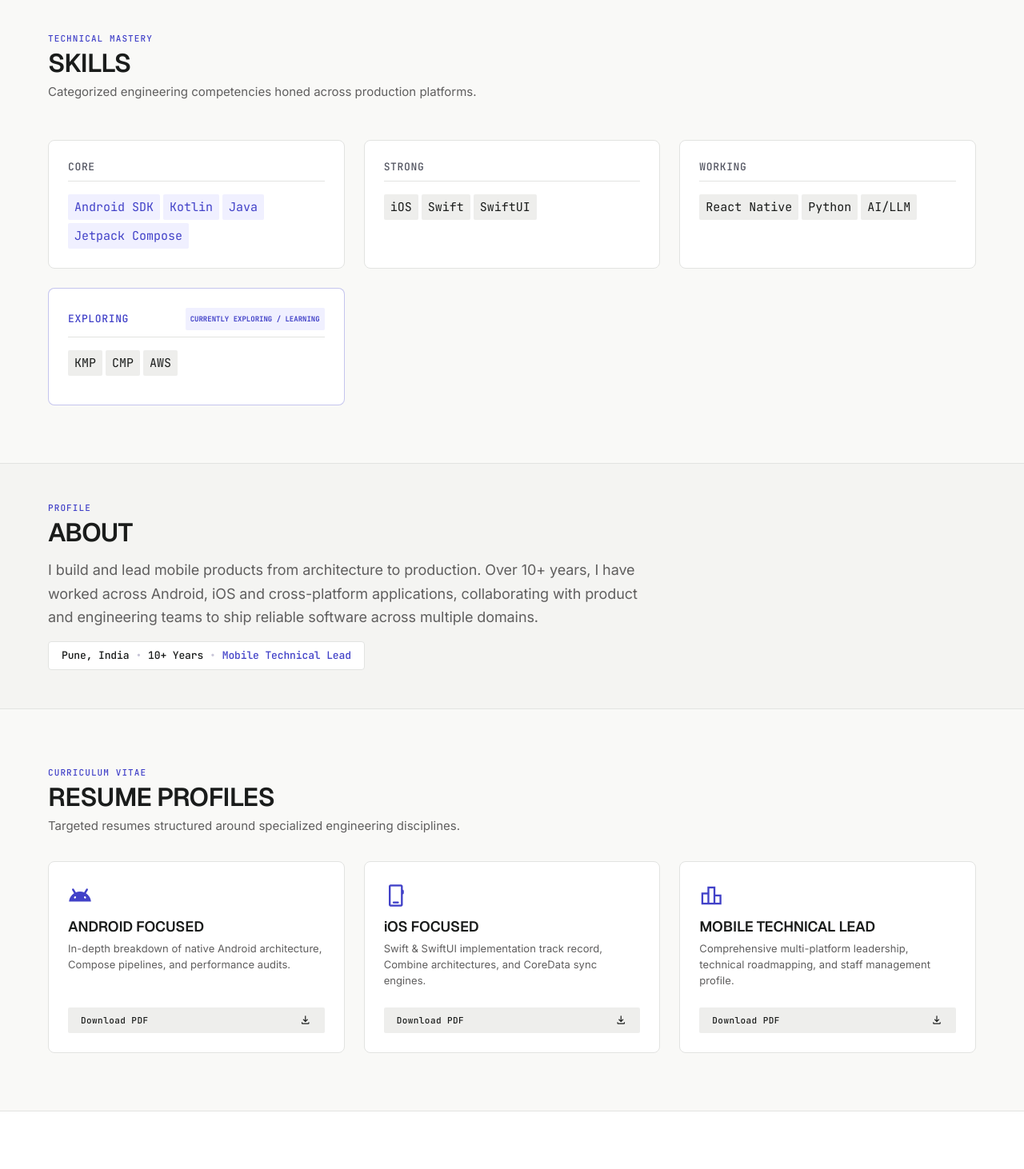
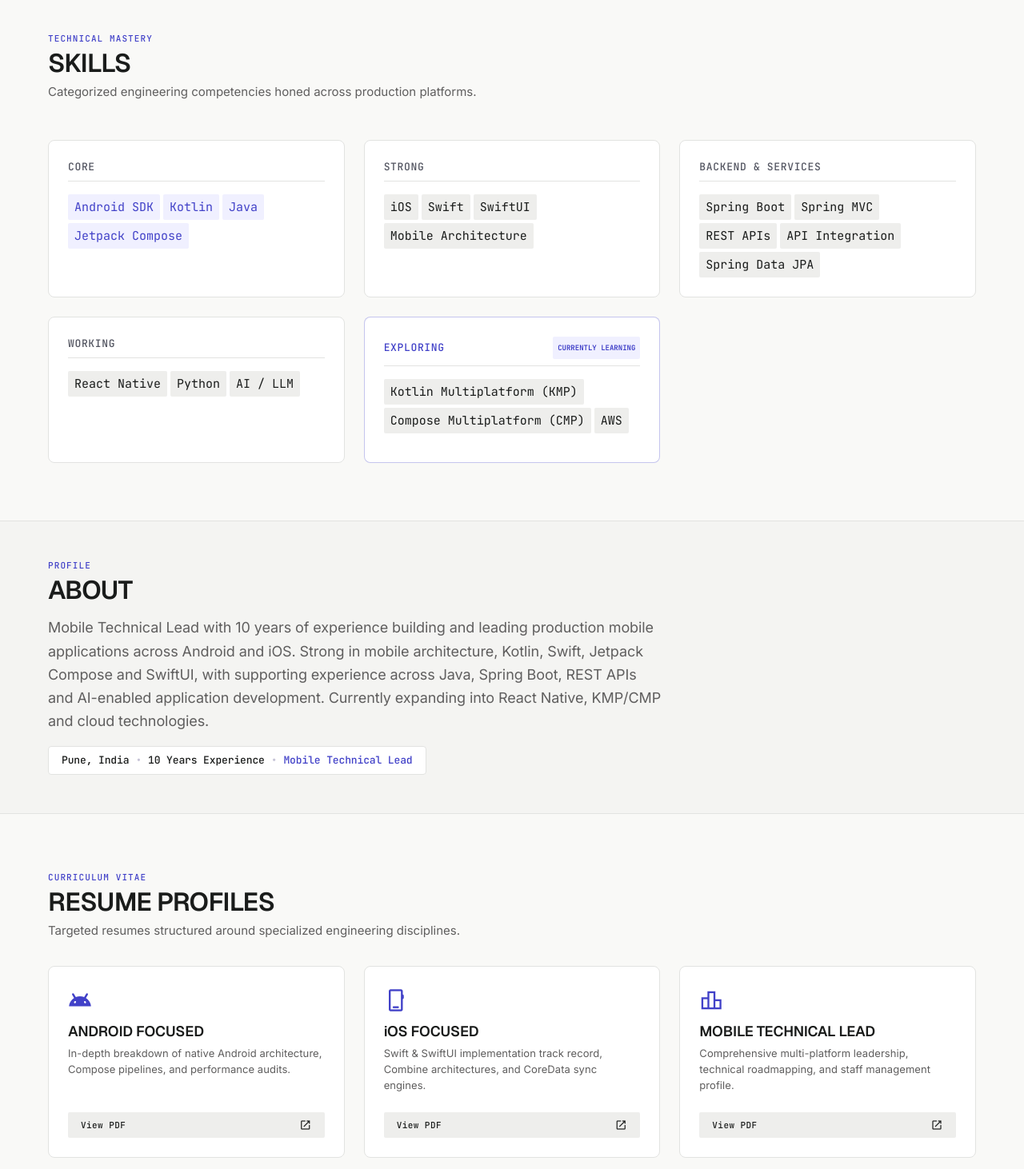
Before and after one commit to mayurrokadecp01-svg/mayur_profile, a React (Vite) app: page / in a window 1280 px wide. Shown: the part 5181-6643 px from the top of the page at 80% size. Built offline with nearby package versions, Linux system fonts and the light colour scheme.

Commit message:
Final portfolio updates: Skills, Experience, Resumes, and SEO

```diff
--- a/src/components/sections/About.tsx
+++ b/src/components/sections/About.tsx
@@ -8,12 +8,12 @@ const About = () => {
           <span className="font-label-mono-sm text-label-mono-sm text-primary uppercase tracking-widest block mb-space-2xs">Profile</span>
           <h2 className="font-headline-lg text-headline-lg text-on-surface uppercase tracking-tight mb-space-sm">About</h2>
           <p className="font-body-lg text-body-lg text-secondary leading-relaxed mb-space-md">
-            I build and lead mobile products from architecture to production. Over 10+ years, I have worked across Android, iOS and cross-platform applications, collaborating with product and engineering teams to ship reliable software across multiple domains.
+            Mobile Technical Lead with 10 years of experience building and leading production mobile applications across Android and iOS. Strong in mobile architecture, Kotlin, Swift, Jetpack Compose and SwiftUI, with supporting experience across Java, Spring Boot, REST APIs and AI-enabled application development. Currently expanding into React Native, KMP/CMP and cloud technologies.
           </p>
-          <div className="inline-flex items-center gap-space-xs font-label-code text-label-code text-on-surface bg-surface-container-lowest px-space-md py-space-xs rounded-lg border border-surface-container-highest">
+          <div className="inline-flex items-center gap-space-xs font-label-code text-label-code text-on-surface bg-surface-container-lowest px-space-md py-space-xs rounded-lg border border-surface-container-highest flex-wrap">
             <span>Pune, India</span>
             <span className="text-outline-variant">•</span>
-            <span>10+ Years</span>
+            <span>10 Years Experience</span>
             <span className="text-outline-variant">•</span>
             <span className="text-primary font-medium">Mobile Technical Lead</span>
           </div>
--- a/src/components/sections/AiEnabled.tsx
+++ b/src/components/sections/AiEnabled.tsx
@@ -10,10 +10,11 @@ const AiEnabled = () => {
             <h2 className="font-headline-sm text-headline-sm text-on-surface uppercase tracking-tight">AI-Enabled Engineering</h2>
           </div>
           <div className="flex flex-wrap items-center gap-space-xs">
-            <span className="font-label-mono-sm text-label-mono-sm px-space-sm py-space-2xs rounded bg-surface-container-lowest border border-surface-container-highest text-on-surface">AI / LLM Integration</span>
+            <span className="font-label-mono-sm text-label-mono-sm px-space-sm py-space-2xs rounded bg-surface-container-lowest border border-surface-container-highest text-on-surface">LLM Integration</span>
             <span className="font-label-mono-sm text-label-mono-sm px-space-sm py-space-2xs rounded bg-surface-container-lowest border border-surface-container-highest text-on-surface">AI-Assisted Development</span>
+            <span className="font-label-mono-sm text-label-mono-sm px-space-sm py-space-2xs rounded bg-surface-container-lowest border border-surface-container-highest text-on-surface">Cursor</span>
+            <span className="font-label-mono-sm text-label-mono-sm px-space-sm py-space-2xs rounded bg-surface-container-lowest border border-surface-container-highest text-on-surface">Google Antigravity</span>
             <span className="font-label-mono-sm text-label-mono-sm px-space-sm py-space-2xs rounded bg-surface-container-lowest border border-surface-container-highest text-on-surface">AI-Assisted Code Review</span>
-            <span className="font-label-mono-sm text-label-mono-sm px-space-sm py-space-2xs rounded bg-surface-container-lowest border border-surface-container-highest text-on-surface">AI-Assisted SDLC</span>
             <div className="inline-flex items-center gap-space-2xs px-space-sm py-space-2xs rounded bg-primary text-on-primary font-label-mono-sm text-label-mono-sm">
               <span className="material-symbols-outlined text-[14px]">verified</span>
               <span>Microsoft Certified: Azure AI Engineer Associate</span>
--- a/src/components/sections/ResumeProfiles.tsx
+++ b/src/components/sections/ResumeProfiles.tsx
@@ -1,4 +1,8 @@
 import React from 'react';
+
+const supabaseStorageUrl = import.meta.env.VITE_SUPABASE_URL
+  ? `${import.meta.env.VITE_SUPABASE_URL}/storage/v1/object/public/resumes`
+  : '';
 
 const ResumeProfiles = () => {
   return (
@@ -17,9 +21,9 @@ const ResumeProfiles = () => {
               <h3 className="font-headline-sm text-headline-sm text-on-surface font-semibold mb-space-2xs">ANDROID FOCUSED</h3>
               <p className="font-body-sm text-body-sm text-secondary">In-depth breakdown of native Android architecture, Compose pipelines, and performance audits.</p>
             </div>
-            <a className="inline-flex items-center justify-between px-space-md py-space-xs rounded bg-surface-container text-on-surface font-label-mono-sm text-label-mono-sm hover:bg-on-surface hover:text-on-primary transition-colors" download href="/resume.pdf" target="_blank" rel="noopener noreferrer">
-              <span>Download PDF</span>
-              <span className="material-symbols-outlined text-[16px]">download</span>
+            <a className="inline-flex items-center justify-between px-space-md py-space-xs rounded bg-surface-container text-on-surface font-label-mono-sm text-label-mono-sm hover:bg-on-surface hover:text-on-primary transition-colors" href={`${supabaseStorageUrl}/android-resume.pdf`} target="_blank" rel="noopener noreferrer">
+              <span>View PDF</span>
+              <span className="material-symbols-outlined text-[16px]">open_in_new</span>
             </a>
           </div>
           {/* Resume 2 */}
@@ -29,9 +33,9 @@ const ResumeProfiles = () => {
               <h3 className="font-headline-sm text-headline-sm text-on-surface font-semibold mb-space-2xs">iOS FOCUSED</h3>
               <p className="font-body-sm text-body-sm text-secondary">Swift & SwiftUI implementation track record, Combine architectures, and CoreData sync engines.</p>
             </div>
-            <a className="inline-flex items-center justify-between px-space-md py-space-xs rounded bg-surface-container text-on-surface font-label-mono-sm text-label-mono-sm hover:bg-on-surface hover:text-on-primary transition-colors" download href="/resume.pdf" target="_blank" rel="noopener noreferrer">
-              <span>Download PDF</span>
-              <span className="material-symbols-outlined text-[16px]">download</span>
+            <a className="inline-flex items-center justify-between px-space-md py-space-xs rounded bg-surface-container text-on-surface font-label-mono-sm text-label-mono-sm hover:bg-on-surface hover:text-on-primary transition-colors" href={`${supabaseStorageUrl}/ios-resume.pdf`} target="_blank" rel="noopener noreferrer">
+              <span>View PDF</span>
+              <span className="material-symbols-outlined text-[16px]">open_in_new</span>
             </a>
           </div>
           {/* Resume 3 */}
@@ -41,9 +45,9 @@ const ResumeProfiles = () => {
               <h3 className="font-headline-sm text-headline-sm text-on-surface font-semibold mb-space-2xs">MOBILE TECHNICAL LEAD</h3>
               <p className="font-body-sm text-body-sm text-secondary">Comprehensive multi-platform leadership, technical roadmapping, and staff management profile.</p>
             </div>
-            <a className="inline-flex items-center justify-between px-space-md py-space-xs rounded bg-surface-container text-on-surface font-label-mono-sm text-label-mono-sm hover:bg-on-surface hover:text-on-primary transition-colors" download href="/resume.pdf" target="_blank" rel="noopener noreferrer">
-              <span>Download PDF</span>
-              <span className="material-symbols-outlined text-[16px]">download</span>
+            <a className="inline-flex items-center justify-between px-space-md py-space-xs rounded bg-surface-container text-on-surface font-label-mono-sm text-label-mono-sm hover:bg-on-surface hover:text-on-primary transition-colors" href={`${supabaseStorageUrl}/lead-resume.pdf`} target="_blank" rel="noopener noreferrer">
+              <span>View PDF</span>
+              <span className="material-symbols-outlined text-[16px]">open_in_new</span>
             </a>
           </div>
         </div>
--- a/src/components/sections/Skills.tsx
+++ b/src/components/sections/Skills.tsx
@@ -10,6 +10,7 @@ const Skills = () => {
           <p className="font-body-md text-body-md text-secondary">Categorized engineering competencies honed across production platforms.</p>
         </div>
         <div className="grid grid-cols-1 md:grid-cols-2 lg:grid-cols-3 gap-space-lg">
+
           {/* CORE */}
           <div className="p-space-lg bg-surface-container-lowest border border-surface-container-highest rounded-xl">
             <div className="font-label-code text-label-code text-tertiary uppercase tracking-wider mb-space-md border-b border-surface-container-highest pb-space-xs">
@@ -22,6 +23,7 @@ const Skills = () => {
               <span className="font-label-mono-sm px-space-xs py-space-2xs rounded bg-on-tertiary-container text-primary">Jetpack Compose</span>
             </div>
           </div>
+
           {/* STRONG */}
           <div className="p-space-lg bg-surface-container-lowest border border-surface-container-highest rounded-xl">
             <div className="font-label-code text-label-code text-tertiary uppercase tracking-wider mb-space-md border-b border-surface-container-highest pb-space-xs">
@@ -31,8 +33,24 @@ const Skills = () => {
               <span className="font-label-mono-sm px-space-xs py-space-2xs rounded bg-surface-container text-on-surface">iOS</span>
               <span className="font-label-mono-sm px-space-xs py-space-2xs rounded bg-surface-container text-on-surface">Swift</span>
               <span className="font-label-mono-sm px-space-xs py-space-2xs rounded bg-surface-container text-on-surface">SwiftUI</span>
+              <span className="font-label-mono-sm px-space-xs py-space-2xs rounded bg-surface-container text-on-surface">Mobile Architecture</span>
             </div>
           </div>
+
+          {/* BACKEND & SERVICES */}
+          <div className="p-space-lg bg-surface-container-lowest border border-surface-container-highest rounded-xl">
+            <div className="font-label-code text-label-code text-tertiary uppercase tracking-wider mb-space-md border-b border-surface-container-highest pb-space-xs">
+              BACKEND & SERVICES
+            </div>
+            <div className="flex flex-wrap gap-space-2xs">
+              <span className="font-label-mono-sm px-space-xs py-space-2xs rounded bg-surface-container text-on-surface">Spring Boot</span>
+              <span className="font-label-mono-sm px-space-xs py-space-2xs rounded bg-surface-container text-on-surface">Spring MVC</span>
+              <span className="font-label-mono-sm px-space-xs py-space-2xs rounded bg-surface-container text-on-surface">REST APIs</span>
+              <span className="font-label-mono-sm px-space-xs py-space-2xs rounded bg-surface-container text-on-surface">API Integration</span>
+              <span className="font-label-mono-sm px-space-xs py-space-2xs rounded bg-surface-container text-on-surface">Spring Data JPA</span>
+            </div>
+          </div>
+
           {/* WORKING */}
           <div className="p-space-lg bg-surface-container-lowest border border-surface-container-highest rounded-xl">
             <div className="font-label-code text-label-code text-tertiary uppercase tracking-wider mb-space-md border-b border-surface-container-highest pb-space-xs">
@@ -41,19 +59,20 @@ const Skills = () => {
             <div className="flex flex-wrap gap-space-2xs">
               <span className="font-label-mono-sm px-space-xs py-space-2xs rounded bg-surface-container text-on-surface">React Native</span>
               <span className="font-label-mono-sm px-space-xs py-space-2xs rounded bg-surface-container text-on-surface">Python</span>
-              <span className="font-label-mono-sm px-space-xs py-space-2xs rounded bg-surface-container text-on-surface">AI/LLM</span>
+              <span className="font-label-mono-sm px-space-xs py-space-2xs rounded bg-surface-container text-on-surface">AI / LLM</span>
             </div>
           </div>
+
           {/* EXPLORING */}
           <div className="p-space-lg bg-surface-container-lowest border border-primary/30 rounded-xl flex flex-col justify-between">
             <div>
               <div className="flex items-center justify-between border-b border-surface-container-highest pb-space-xs mb-space-md">
                 <span className="font-label-code text-label-code text-primary uppercase tracking-wider">EXPLORING</span>
-                <span className="font-label-mono-sm text-[9px] px-1.5 py-0.5 rounded bg-on-tertiary-container text-primary uppercase font-bold">Currently exploring / learning</span>
+                <span className="font-label-mono-sm text-[9px] px-1.5 py-0.5 rounded bg-on-tertiary-container text-primary uppercase font-bold">Currently learning</span>
               </div>
               <div className="flex flex-wrap gap-space-2xs mb-space-sm">
-                <span className="font-label-mono-sm px-space-xs py-space-2xs rounded bg-surface-container text-on-surface">KMP</span>
-                <span className="font-label-mono-sm px-space-xs py-space-2xs rounded bg-surface-container text-on-surface">CMP</span>
+                <span className="font-label-mono-sm px-space-xs py-space-2xs rounded bg-surface-container text-on-surface">Kotlin Multiplatform (KMP)</span>
+                <span className="font-label-mono-sm px-space-xs py-space-2xs rounded bg-surface-container text-on-surface">Compose Multiplatform (CMP)</span>
                 <span className="font-label-mono-sm px-space-xs py-space-2xs rounded bg-surface-container text-on-surface">AWS</span>
               </div>
             </div>
--- a/src/pages/Admin.tsx
+++ b/src/pages/Admin.tsx
@@ -1,5 +1,8 @@
 import React, { useEffect, useState } from 'react';
 import { supabase } from '../lib/supabase';
+import type { Database } from '../types/database';
+
+type ContactMessage = Database['public']['Tables']['contact_messages']['Row'];
 
 const Admin = () => {
   const [session, setSession] = useState<any>(null);
@@ -8,19 +11,35 @@ const Admin = () => {
   const [loading, setLoading] = useState(false);
   const [error, setError] = useState('');
 
+  const [messages, setMessages] = useState<ContactMessage[]>([]);
+  const [loadingMessages, setLoadingMessages] = useState(false);
+
   useEffect(() => {
     supabase.auth.getSession().then(({ data: { session } }) => {
       setSession(session);
+      if (session) fetchMessages();
     });
 
     const {
       data: { subscription },
     } = supabase.auth.onAuthStateChange((_event, session) => {
       setSession(session);
+      if (session) fetchMessages();
     });
 
     return () => subscription.unsubscribe();
   }, []);
+
+  const fetchMessages = async () => {
+    setLoadingMessages(true);
+    const { data, error } = await supabase
+      .from('contact_messages')
+      .select('*')
+      .order('created_at', { ascending: false });
+
+    if (data) setMessages(data);
+    setLoadingMessages(false);
+  };
 
   const handleLogin = async (e: React.FormEvent) => {
     e.preventDefault();
@@ -45,7 +64,7 @@ const Admin = () => {
   if (!session) {
     return (
       <div className="min-h-screen bg-surface-container flex items-center justify-center p-gutter">
-        <div className="bg-surface-container-lowest p-space-xl rounded-xl border border-surface-container-highest max-w-md w-full">
+        <div className="bg-surface-container-lowest p-space-xl rounded-xl border border-surface-container-highest max-w-md w-full shadow-sm">
           <h1 className="font-headline-lg text-on-surface mb-space-sm">Admin Login</h1>
           <p className="font-body-md text-secondary mb-space-lg">
             Please login to access the admin dashboard.
@@ -87,31 +106,75 @@ const Admin = () => {
 
   return (
     <div className="min-h-screen bg-surface flex flex-col">
-      <header className="bg-surface-container-lowest border-b border-surface-container-highest p-space-md flex justify-between items-center">
-        <h1 className="font-headline-md text-on-surface">Admin Dashboard</h1>
+      <header className="bg-surface-container-lowest border-b border-surface-container-highest p-space-md px-gutter flex justify-between items-center z-10 sticky top-0">
+        <div className="flex items-center gap-space-sm">
+          <h1 className="font-headline-md text-on-surface uppercase tracking-tight">Admin Dashboard</h1>
+        </div>
         <button
           onClick={handleLogout}
-          className="px-space-md py-space-xs bg-surface-container border border-surface-container-highest rounded hover:bg-surface-container-high transition-colors text-on-surface font-body-sm"
+          className="px-space-md py-space-xs bg-surface border border-surface-container-highest rounded-lg hover:bg-surface-container transition-colors text-on-surface font-label-mono-sm uppercase"
         >
           Logout
         </button>
       </header>
-      <main className="p-gutter flex-1">
-        <div className="max-w-[1160px] mx-auto grid grid-cols-1 md:grid-cols-3 gap-space-lg">
-          <div className="bg-surface-container-lowest border border-surface-container-highest p-space-lg rounded-xl">
-            <h2 className="font-headline-sm text-on-surface mb-space-sm">Data Management</h2>
+
+      <main className="p-gutter flex-1 w-full max-w-[1160px] mx-auto grid grid-cols-1 lg:grid-cols-3 gap-space-xl py-space-2xl">
+
+        {/* SIDEBAR FOR CRUD INSTRUCTIONS */}
+        <div className="lg:col-span-1 space-y-space-lg">
+          <div className="bg-surface-container-lowest border border-surface-container-highest p-space-xl rounded-xl">
+            <h2 className="font-headline-sm text-on-surface mb-space-xs uppercase tracking-tight">Data Management</h2>
             <p className="font-body-sm text-secondary mb-space-md">
-              Manage your portfolio content directly from the Supabase dashboard for now, or build out these forms later.
+              To edit your portfolio data, use the Supabase Studio Dashboard.
             </p>
-            <ul className="space-y-space-xs font-label-code text-primary">
-              <li>• Profile</li>
-              <li>• Experience</li>
-              <li>• Projects</li>
-              <li>• Skills</li>
-              <li>• Contact Messages</li>
+            <ul className="space-y-space-xs font-label-code text-secondary mb-space-lg">
+              <li className="flex items-center gap-2"><span className="w-1.5 h-1.5 rounded-full bg-primary"></span> Profile</li>
+              <li className="flex items-center gap-2"><span className="w-1.5 h-1.5 rounded-full bg-primary"></span> Experience</li>
+              <li className="flex items-center gap-2"><span className="w-1.5 h-1.5 rounded-full bg-primary"></span> Projects</li>
+              <li className="flex items-center gap-2"><span className="w-1.5 h-1.5 rounded-full bg-primary"></span> Skills</li>
             </ul>
+            <a href="https://supabase.com/dashboard" target="_blank" rel="noopener noreferrer" className="block w-full text-center py-space-sm rounded-lg bg-on-surface text-on-primary hover:bg-primary transition-colors font-headline-sm">
+              Open Supabase
+            </a>
           </div>
         </div>
+
+        {/* MESSAGES LIST */}
+        <div className="lg:col-span-2 space-y-space-md">
+          <h2 className="font-headline-lg text-on-surface uppercase tracking-tight">Contact Messages</h2>
+
+          {loadingMessages ? (
+            <div className="p-space-xl text-center text-secondary font-body-sm">Loading messages...</div>
+          ) : messages.length === 0 ? (
+            <div className="bg-surface-container-lowest border border-surface-container-highest p-space-2xl rounded-xl text-center">
+              <span className="material-symbols-outlined text-4xl text-tertiary mb-space-sm block">inbox</span>
+              <p className="font-body-md text-secondary">No messages yet.</p>
+            </div>
+          ) : (
+            <div className="space-y-space-md">
+              {messages.map(msg => (
+                <div key={msg.id} className="bg-surface-container-lowest border border-surface-container-highest p-space-lg rounded-xl flex flex-col gap-space-sm">
+                  <div className="flex flex-col sm:flex-row sm:items-start justify-between gap-space-sm border-b border-surface-container-highest pb-space-sm">
+                    <div>
+                      <div className="font-headline-sm text-on-surface">{msg.name}</div>
+                      <a href={`mailto:${msg.email}`} className="font-label-mono-sm text-primary hover:underline">{msg.email}</a>
+                    </div>
+                    <div className="font-label-code text-tertiary text-xs">
+                      {new Date(msg.created_at || '').toLocaleDateString('en-US', { month: 'short', day: 'numeric', year: 'numeric', hour: '2-digit', minute: '2-digit' })}
+                    </div>
+                  </div>
+                  <div>
+                    <div className="font-label-mono-sm text-secondary uppercase tracking-wider mb-1">Subject</div>
+                    <div className="font-body-md font-medium text-on-surface mb-space-md">{msg.subject || 'No Subject'}</div>
+                    <div className="font-label-mono-sm text-secondary uppercase tracking-wider mb-1">Message</div>
+                    <div className="font-body-md text-secondary whitespace-pre-wrap">{msg.message}</div>
+                  </div>
+                </div>
+              ))}
+            </div>
+          )}
+        </div>
+
       </main>
     </div>
   );
--- a/src/pages/ProjectDetails.tsx
+++ b/src/pages/ProjectDetails.tsx
@@ -36,6 +36,11 @@ const ProjectDetails = () => {
 
         if (fetchError) throw fetchError;
         setProject(data as any);
+
+        // Dynamic SEO Title
+        if (data) {
+          document.title = `${(data as any).name} — Mayur Rokade`;
+        }
 
         if (data) {
           // Fetch images
```
Also changed, not shown: index.html (+8 -1 lines).
